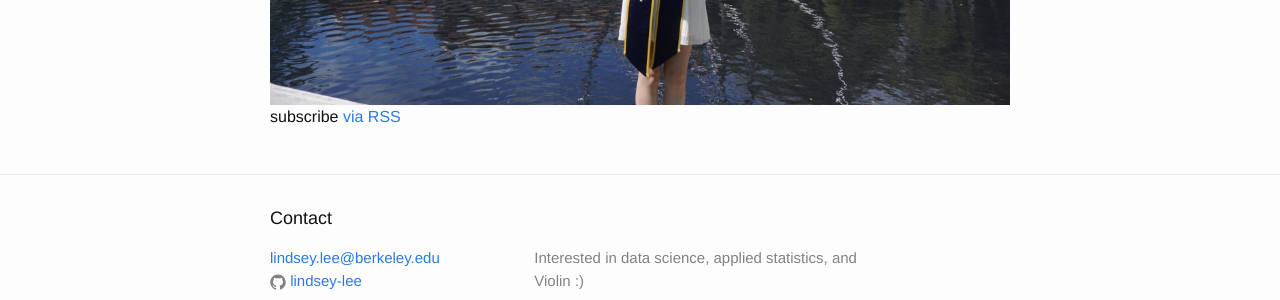
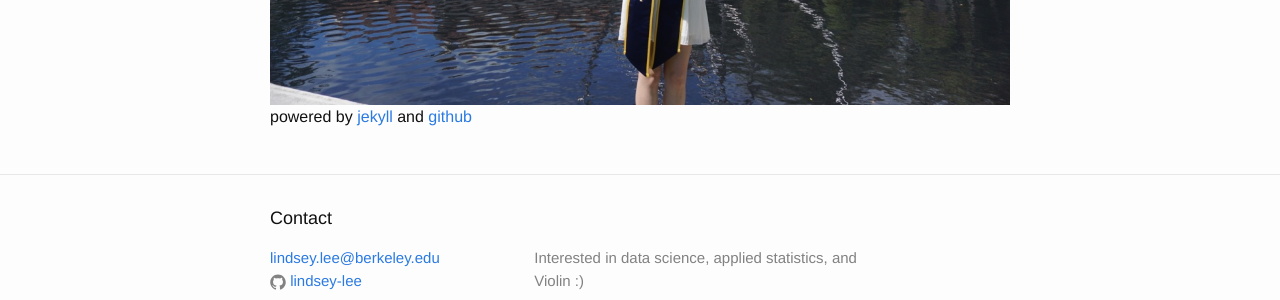
Before and after one commit to lindsey-lee/lindsey-lee.github.io, a Jekyll site: the page built from index.html, in a window 1280 px wide. Shown: the part 555-855 px from the top of the page. Built offline with Jekyll 4.4.1, drawn with Linux system fonts in a browser that asks for light colours.

Commit message:
added acknowledgement

```diff
--- a/index.html
+++ b/index.html
@@ -23,6 +23,7 @@
     {% endfor %}
   </ul> -->
 
-  <p class="rss-subscribe">subscribe <a href="{{ "/feed.xml" | prepend: site.baseurl }}">via RSS</a></p>
+  <!-- <p class="rss-subscribe">subscribe <a href="{{ "/feed.xml" | prepend: site.baseurl }}">via RSS</a></p> -->
+  <p> powered by <a href="https://jekyllrb.com/">jekyll</a> and <a href="https://github.com/"> github</a></p>
 
 </div>
```
